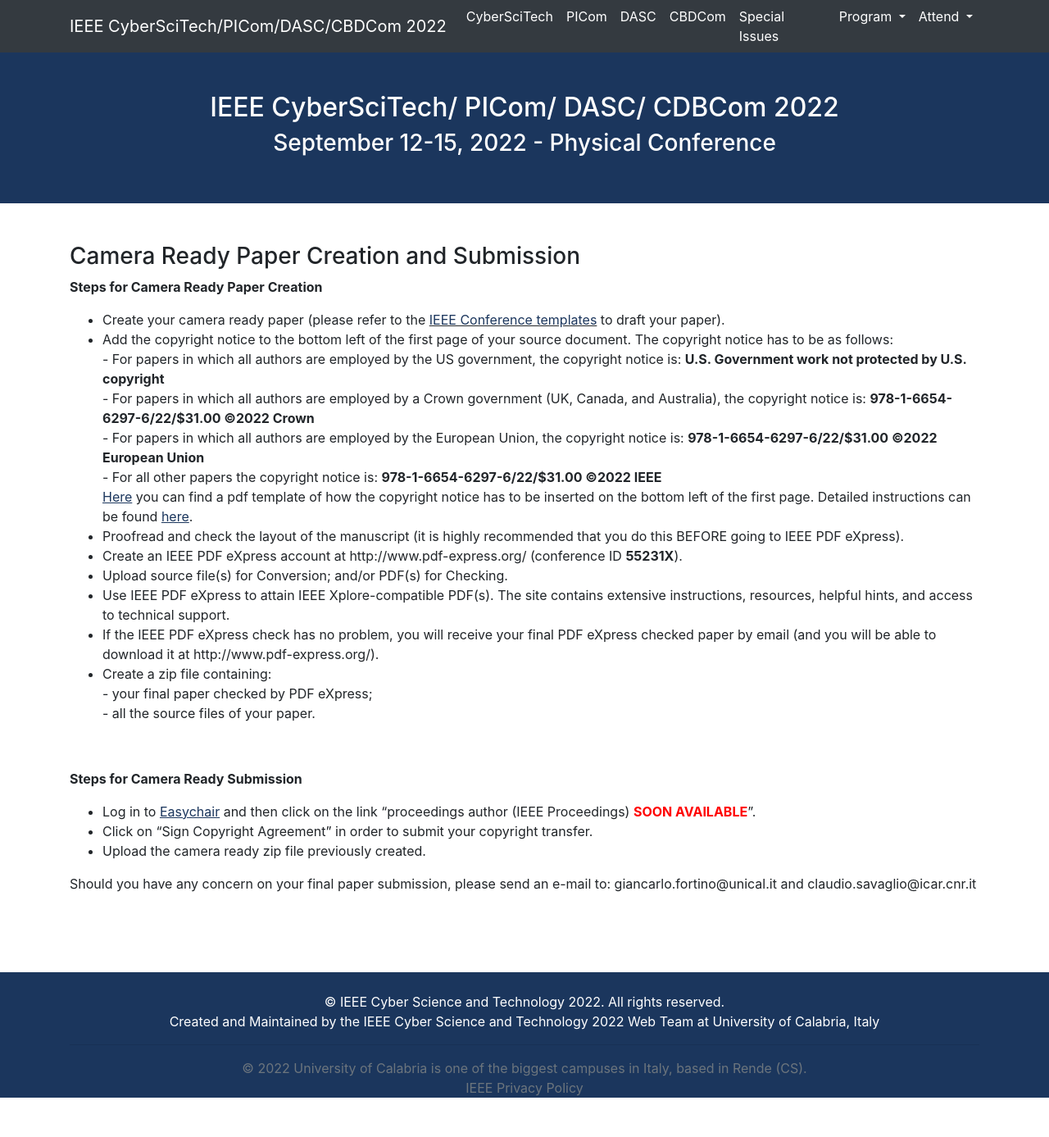
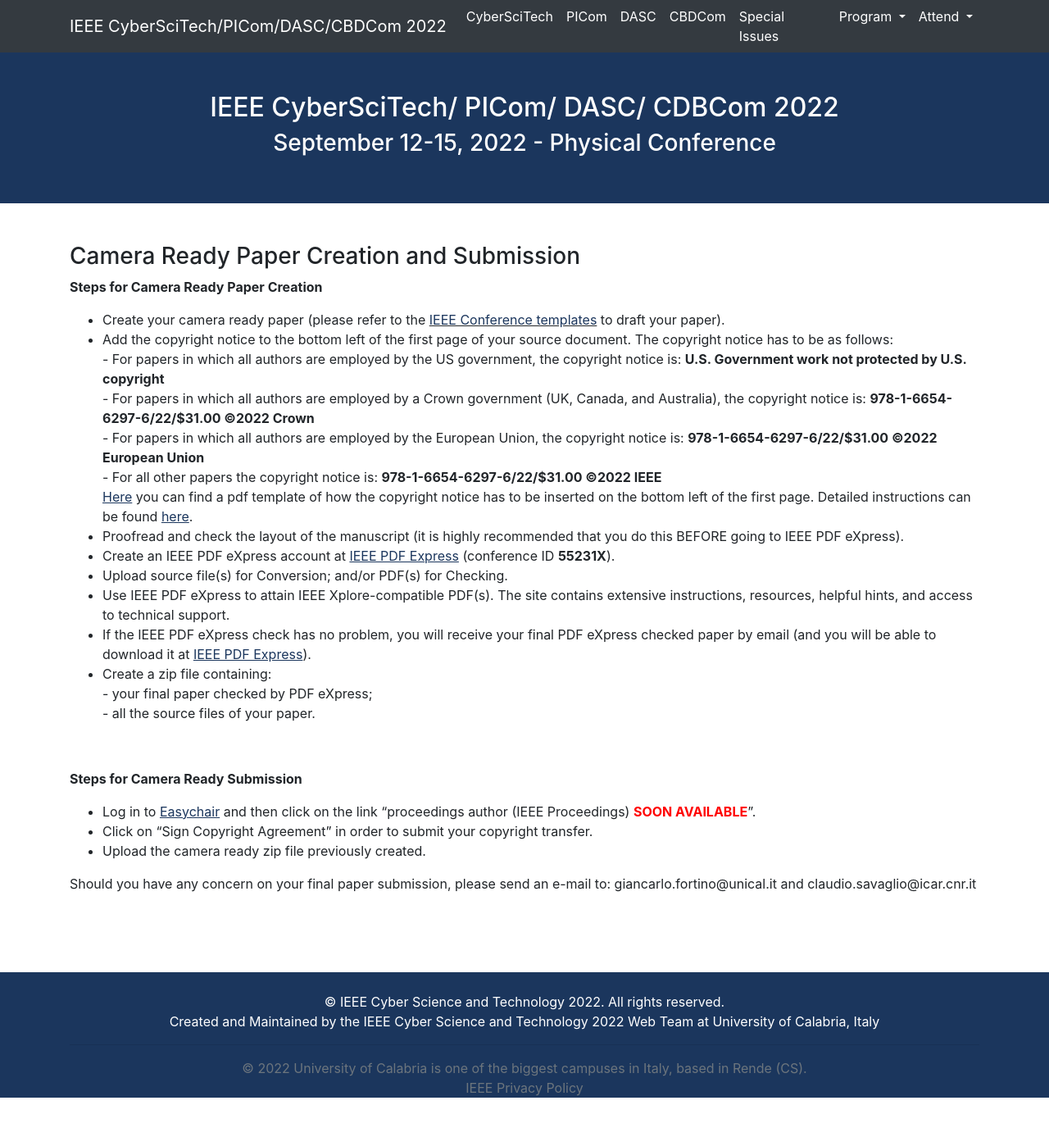
Before and after one commit to cyber-science/2022, a Jekyll site: the page built from _pages/crs.md, in a window 1280 px wide. Shown: the whole page at 82% size. Built offline with Jekyll 4.4.1, drawn with Linux system fonts in a browser that asks for light colours.

Commit message:
fixed IEEE PDF Express link

```diff
--- a/_pages/crs.md
+++ b/_pages/crs.md
@@ -18,10 +18,10 @@
     <br/>
     <a href="/2022/assets/files/paper_template-with_copyright_notice.pdf"><u>Here</u></a> you can find a pdf template of how the copyright notice has to be inserted on the bottom left of the first page. Detailed instructions can be found <a href="https://www.ieee.org/publications/rights/index.html"><u>here</u></a>.</li>
 <li>Proofread and check the layout of the manuscript (it is highly recommended that you do this BEFORE going to IEEE PDF eXpress).</li>
-<li>Create an IEEE PDF eXpress account at http://www.pdf-express.org/ (conference ID <b>55231X</b>).</li>
+<li>Create an IEEE PDF eXpress account at <a href="https://ieee-pdf-express.org/"><u>IEEE PDF Express</u></a> (conference ID <b>55231X</b>).</li>
 <li>Upload source file(s) for Conversion; and/or PDF(s) for Checking.</li>
 <li>Use IEEE PDF eXpress to attain IEEE Xplore-compatible PDF(s). The site contains extensive instructions, resources, helpful hints, and access to technical support.</li>
-<li>If the IEEE PDF eXpress check has no problem, you will receive your final PDF eXpress checked paper by email (and you will be able to download it at http://www.pdf-express.org/).</li>
+<li>If the IEEE PDF eXpress check has no problem, you will receive your final PDF eXpress checked paper by email (and you will be able to download it at <a href="https://ieee-pdf-express.org/"><u>IEEE PDF Express</u></a>).</li>
 <li>Create a zip file containing:<br/>
 - your final paper checked by PDF eXpress;<br/>
 - all the source files of your paper.</li>
```
